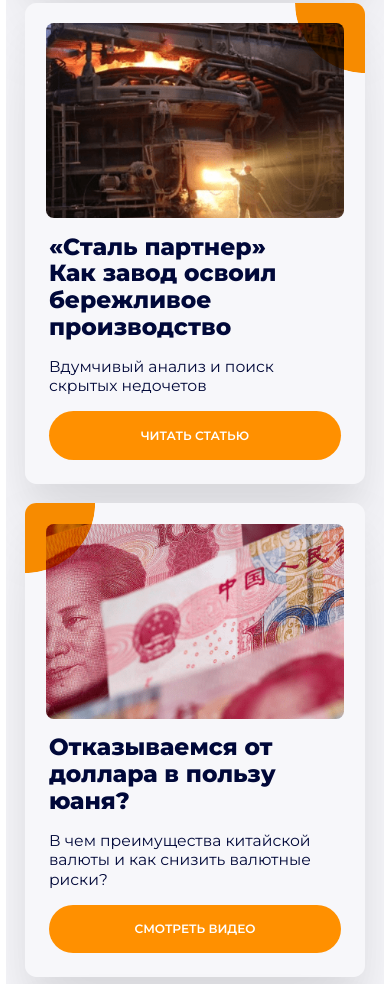
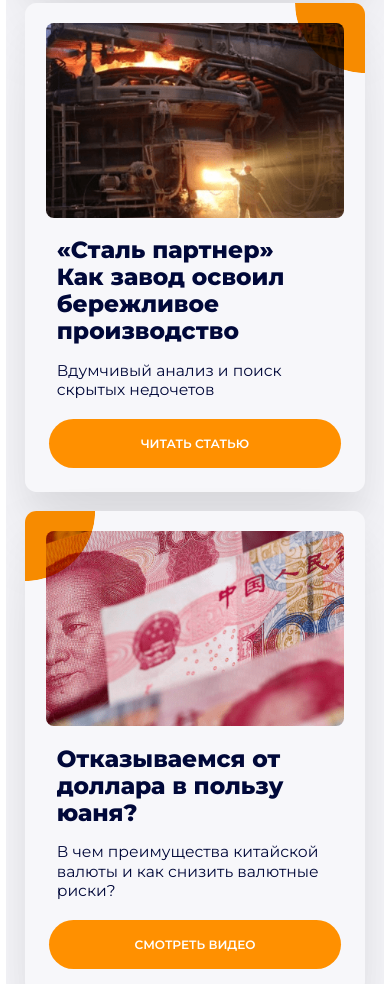
Before and after one commit to egupych/newslab, a plain HTML site: page index.html in a window 390 px wide. Shown: the part 1219-2203 px from the top of the page. Drawn offline with Linux system fonts and the light colour scheme; a script that the page names is missing.

Commit message:
Update index.html

```diff
--- a/index.html
+++ b/index.html
@@ -494,8 +494,10 @@
                                         <div class="circle_angle_right"></div>
                                         <div class="egup_img" style="background-image: url(images/pic2.png);" ></div>
                                         <div class="egup_card_text">
+                                            <div class="egup_card_text_mobile">
                                                 <div class="egup_h4">«Сталь партнер» <br> Как завод освоил бережливое производство</div>
                                                 <div class="egup_h5">Вдумчивый анализ и поиск скрытых недочетов</div>
+                                            </div>
                                             <a href="https://newslab.ru/" class="egup_button egup_button_text">ЧИТАТЬ СТАТЬЮ</a>
                                         </div>
                                     </div>
@@ -504,8 +506,10 @@
                                         <div class="circle_angle"></div>
                                         <div class="egup_img" style="background-image: url(images/pic3.png);" ></div>
                                         <div class="egup_card_text">
+                                            <div class="egup_card_text_mobile">
                                                 <div class="egup_h4">Отказываемся от доллара в пользу юаня?</div>
                                                 <div class="egup_h5">В чем преимущества китайской валюты и как снизить валютные риски?</div>
+                                            </div>
                                             <a href="https://newslab.ru/" class="egup_button egup_button_text">СМОТРЕТЬ ВИДЕО</a>
                                         </div>
                                     </div>
@@ -514,8 +518,10 @@
                                         <div class="circle_angle_right"></div>
                                         <div class="egup_img" style="background-image: url(images/pic4.png);" ></div>
                                         <div class="egup_card_text">
+                                            <div class="egup_card_text_mobile">
                                                 <div class="egup_h4">Как не допустить трагедии и избежать штрафа</div>
                                                 <div class="egup_h5">Что нужно знать отдыхающим, чтобы обезопасить себя?</div>
+                                            </div>
                                             <a href="https://newslab.ru/" class="egup_button egup_button_text">ОТКРЫТЬ ВИКТОРИНУ</a>
                                         </div>
                                     </div>
```
Lines whose indentation alone changed are shown as unchanged.
